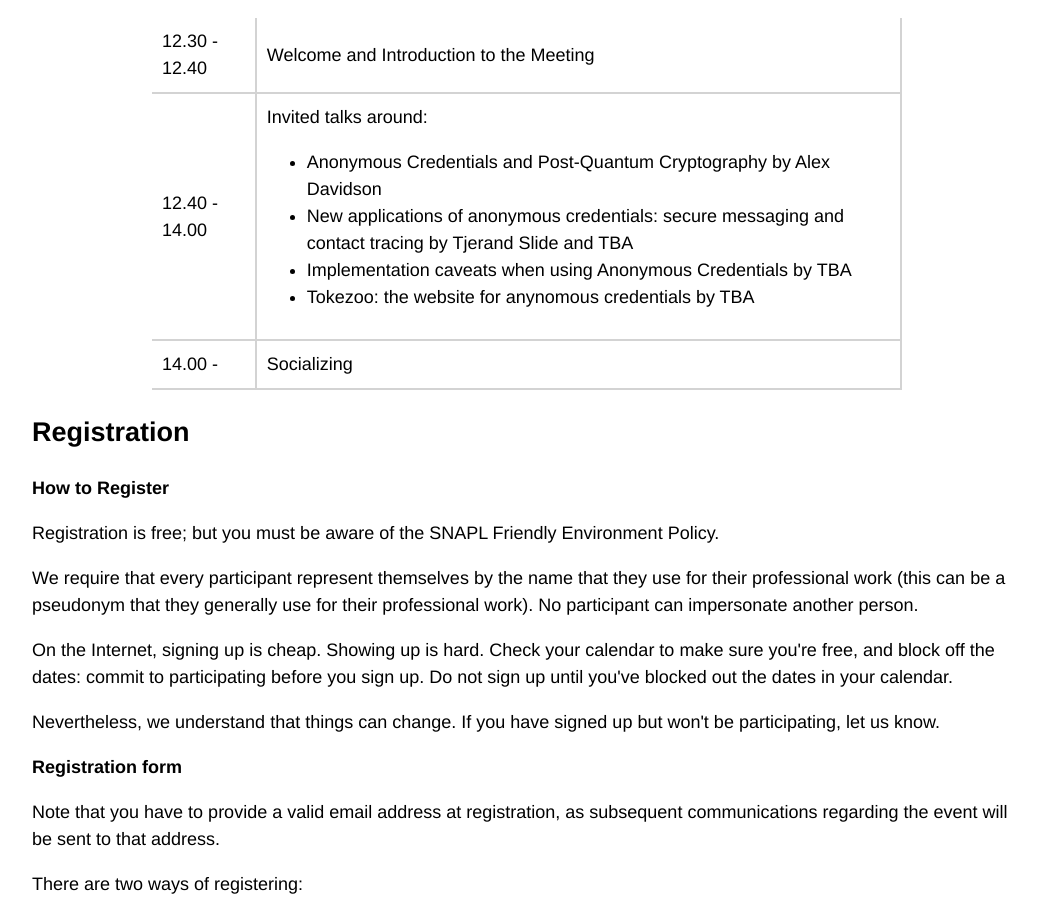
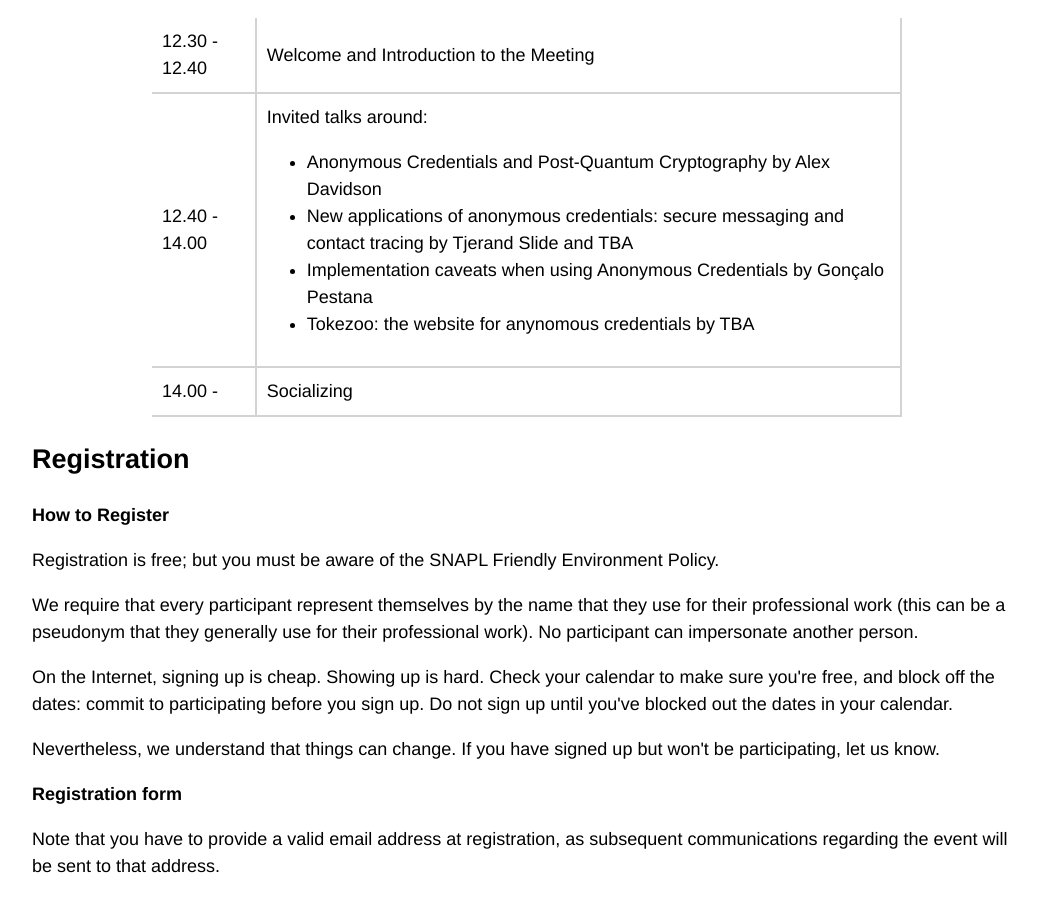
Before and after one commit to claucece/Anonymous-Credentials-Meeting, a Jekyll site: the page built from index.html, in a window 1280 px wide and 900 px high, scrolled down 1235 px. Shown: the whole window, without its empty margins (118-1156 px from the left). Built offline with Jekyll 4.4.1, drawn with Linux system fonts in a browser that asks for light colours.

Commit message:
Other info

```diff
--- a/index.html
+++ b/index.html
@@ -47,7 +47,7 @@ layout: default
 					  <ul>
 						  <li>Anonymous Credentials and Post-Quantum Cryptography by Alex Davidson</li>
 						  <li>New applications of anonymous credentials: secure messaging and contact tracing by Tjerand Slide and TBA</li>
-						  <li>Implementation caveats when using Anonymous Credentials by TBA</li>
+						  <li>Implementation caveats when using Anonymous Credentials by Gonçalo Pestana</li>
 						  <li>Tokezoo: the website for anynomous credentials by TBA</li>
 						</ul>
 					</td>
```
